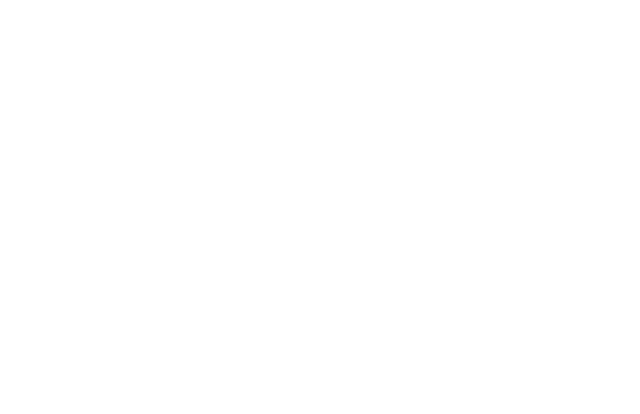
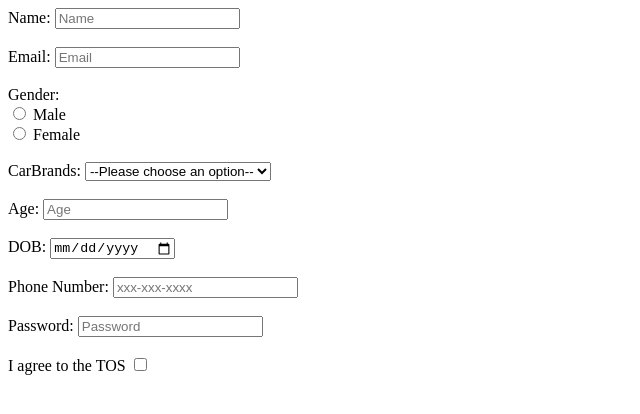
Before and after one commit to acciojob/signup-form-car-siddharth2504, a website: page main.html in a window 1280 px wide. Shown: the whole page, without its empty margins (0-640 px from the left). Drawn offline with Linux system fonts and the light colour scheme.

Commit message:
created a submission

```diff
--- a/main.html
+++ b/main.html
@@ -7,6 +7,68 @@
 </head>
 
 <body>
+	<form method="post">
+
+        <label for="name">Name:</label>
+        <input type="text" name="name" id="name" placeholder="Name" required>
+        <br>
+        <br>
+
+        <label for="email">Email:</label>
+        <input type="email" name="email" id="email" placeholder="Email" required>
+        <br>
+        <br>
+
+
+            <label>Gender:</label>
+            <br>
+
+            <input type="radio" name="gender" id="gender_m" required >
+            <label for="gender_m">Male</label>
+            <br>
+
+            <input type="radio" name="gender" id="gender_f" required >
+            <label for="gender_f">Female</label>
+            <br>
+            <br>
+
+            <label for="cars">CarBrands: </label>
+            <select name="cars" id="cars"  required>
+            <option value="">--Please choose an option--</option>
+            <option value="mahindra">Mahindra</option>
+            <option value="tata">Tata</option>
+            <option value="maruti">Maruti</option>
+            </select>
+            <br>
+            <br>
+
+            <label for="age">Age:</label>
+            <input type="number" name="age" id="age" placeholder="Age" required>
+            <br>
+            <br>
+
+            <label for="dob">DOB:</label>
+            <input type="date" name="dob" id="dob" required>
+            <br>
+            <br>
+
+            <label for="tel">Phone Number:</label>
+            <input type="tel" name="tel" id="tel" placeholder="xxx-xxx-xxxx">
+            <br>
+            <br>
+
+            <label for="password">Password:</label>
+            <input type="password" name="password" id="password" placeholder="Password" required>
+            <br>
+            <br>
+
+            <label for="tos">I agree to the TOS</label>
+            <input type="checkbox" name="tos" id="tos" required>
+            <br>
+            <br>
+
+
+    </form>
 	<!-- the entire body must be written by student -->
     <script type="text/javascript" src="./script.js">
 </script>
```
